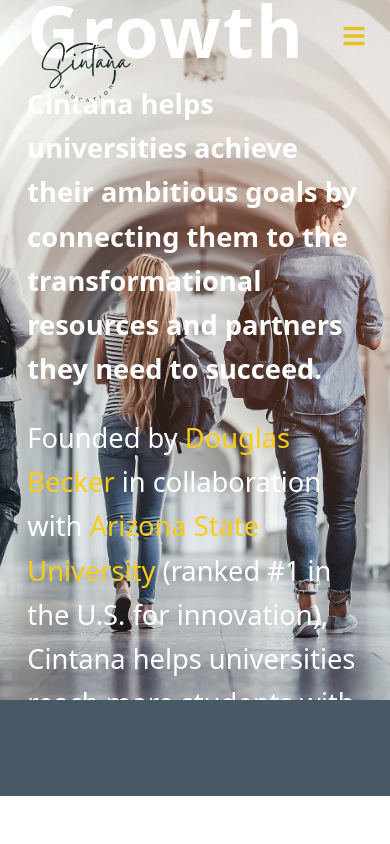
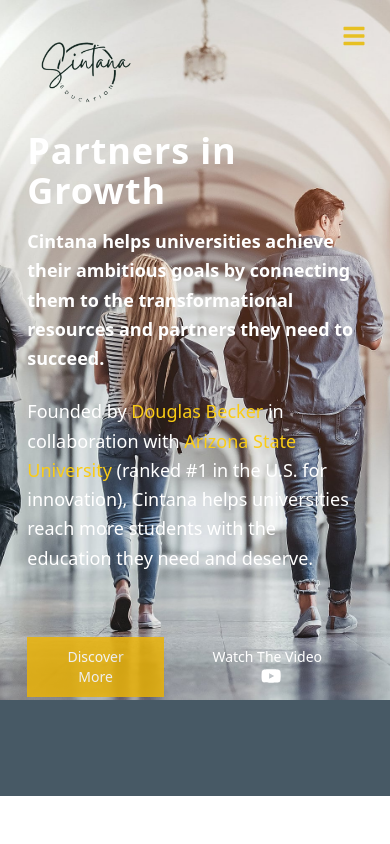
Before and after one commit to ansharma-as/Sintana, a React (Vite) app in the folder frontend/: page / in a window 390 px wide. Shown: the top 844 px of the page. Built offline with nearby package versions, Linux system fonts and the light colour scheme.

Commit message:
added responsiveness for mobile

```diff
--- a/frontend/package.json
+++ b/frontend/package.json
@@ -13,6 +13,8 @@
   "dependencies": {
     "@emotion/react": "^11.13.3",
     "@emotion/styled": "^11.13.0",
+    "@fortawesome/free-brands-svg-icons": "^6.6.0",
+    "@fortawesome/react-fontawesome": "^0.2.2",
     "@mui/icons-material": "^6.1.2",
     "@mui/material": "^6.1.2",
     "@react-google-maps/api": "^2.19.3",
--- a/frontend/src/components/Footer.jsx
+++ b/frontend/src/components/Footer.jsx
@@ -4,7 +4,7 @@
   return (
     <div>
       <footer className="bg-customGrey text-white py-8">
-        <div className="container mx-auto px-4 grid gap-8 lg:grid-cols-2 sm:grid-cols-1">
+        <div className="container mx-0 px-4 grid gap-8 lg:grid-cols-2 sm:grid-cols-1">
 
           {/* Right Section (Links) - Normally below Left Section, but appears above on small screens */}
           <div className="flex justify-between">
--- a/frontend/src/components/HelpingUniversitiesImproveandGrow.jsx
+++ b/frontend/src/components/HelpingUniversitiesImproveandGrow.jsx
@@ -9,7 +9,7 @@
 
 const UniversityImprovement = () => {
   return (
-    <div className="text-center h-[835px] w-full py-12">
+    <div className="text-center h-auto w-full py-12">
       <div className="text-customGrey text-5xl font-bold mb-4 mt-4">
         <AccountBalanceIcon  sx={{ fontSize: 100 }} className="text-customGrey text-3xl mb-4"/>
         <br />
--- a/frontend/src/components/HomeComponent2.jsx
+++ b/frontend/src/components/HomeComponent2.jsx
@@ -45,7 +45,7 @@
   ];
 
   const [currentPage, setCurrentPage] = useState(0);
-  const cardsPerPage = 3;
+  const cardsPerPage = window.innerWidth <= 760 ? 1 : 3; // Set cardsPerPage based on viewport width
 
   const handleNext = () => {
     if (currentPage < Math.ceil(articles.length / cardsPerPage) - 1) {
@@ -63,11 +63,12 @@
   const currentArticles = articles.slice(startIndex, startIndex + cardsPerPage);
 
   return (
-    <div className="bg-gray-300 py-12 h-fit">
-      <div className="container mx-auto">
-        <div className="flex flex-col lg:flex-row justify-between space-y-8 lg:space-y-0 lg:space-x-6">
+    <div className="bg-gray-300 py-12 h-auto">
+      <div className="container max-w-fit mx-auto  ">
+      {/* Cards */}
+        <div className="flex flex-col lg:flex-row justify-between space-y-8 lg:space-y-0 lg:space-x-8">
           {currentArticles.map((article, index) => (
-            <div key={index} className="bg-white p-6 rounded-lg shadow-lg w-full lg:w-1/3">
+            <div key={index} className="bg-gray-300 p-6 rounded-lg  w-full lg:w-1/3">
               <h2 className="text-2xl font-bold text-gray-800 mb-4">
                 {article.title}
               </h2>
@@ -81,6 +82,7 @@
           ))}
         </div>
 
+        {/* Pagination Buttons */}
         <div className="flex justify-center space-x-4 mt-6">
           <button
             onClick={handlePrevious}
--- a/frontend/src/components/PartnerwithusToday.jsx
+++ b/frontend/src/components/PartnerwithusToday.jsx
@@ -1,11 +1,16 @@
 import React from "react";
+import { useNavigate } from 'react-router-dom'
 
 
 const Partnership = () => {
+    const navigate = useNavigate()
+
+
     return (
         <div className="bg-gray-200 py-16 px-10">
             <h2 className="text-3xl md:text-4xl font-bold text-gray-700 mb-4">Partner With Us Today</h2>
-            <button className="bg-customYellow text-gray-700 font-semibold py-2 px-6 rounded hover:bg-customYellow">
+            <button className="bg-customYellow text-gray-700 font-semibold py-2 px-6 rounded hover:bg-customYellow"
+                    onClick={() => navigate('/contact')}>
             Contact Us
             </button>
         </div>
--- a/frontend/src/components/VedioBackground.jsx
+++ b/frontend/src/components/VedioBackground.jsx
@@ -1,5 +1,9 @@
 import React, { useState, useEffect } from 'react';
 import Navbar from './Navbar';
+import { FontAwesomeIcon } from '@fortawesome/react-fontawesome';
+import { faYoutube } from '@fortawesome/free-brands-svg-icons';
+
+
 
 const VideoBackgroundSection = () => {
   const [showVideo, setShowVideo] = useState(true);
@@ -46,7 +50,7 @@
         </video>
       ) : (
         <img
-          src="/images/vedio-changer.jpeg" // Replace with the path to your image
+          src="/images/vedio-changer.jpeg"
           alt="Background Image"
           className="absolute top-0 left-0 w-full h-full object-cover"
         />
@@ -60,33 +64,34 @@
       {/* Main Overlay Div (for content) */}
       <div className="absolute top-0 left-0 right-0 bottom-0 w-[86%] mx-auto bg-white bg-opacity-0 flex flex-col justify-center">
         {/* Title */}
-        <h1 className="mt-32 text-7xl text-white font-bold tracking-wide mb-4">
+        <h1 className="mt-32 text-4xl md:text-5xl lg:text-7xl text-white font-bold tracking-wide mb-4">
           Partners in Growth
         </h1>
 
         {/* Subtitle */}
         <div>
-          <p className="text-[27.26px] font-bold text-white mb-6 w-full leading-relaxed">
+          <p className=" text-lg lg:text-[27.26px] font-bold text-white mb-6 w-full leading-relaxed">
             Cintana helps universities achieve their ambitious goals by connecting them to the transformational resources and partners they need to succeed.
           </p>
 
-          <span className="text-[27.26px] text-white mb-6 leading-relaxed w-full">
+          <span className="text-lg lg:text-[27.26px] text-white mb-6 leading-relaxed w-full">
             Founded by <span className="text-yellow-400">Douglas Becker</span> in collaboration with <span className="text-yellow-400">Arizona State University</span> (ranked #1 in the U.S. for innovation), Cintana helps universities reach more students with the education they need and deserve.
           </span>
         </div>
 
         {/* Buttons */}
-        <div className="flex space-x-4 mt-16">
+        <div className="flex space-x-2 lg:space-x-4 mt-16">
           <a href="/cintana-alliance">
-            <button className="text-bold opacity-85 text-lg bg-yellow-600 text-white px-12 py-2.5 transition duration-300">
+            <button className="text-bold opacity-85 text-sm lg:text-lg bg-yellow-500 text-white px-8 lg:px-12 py-2.5 transition duration-300">
               Discover More
             </button>
           </a>
           <button
             onClick={handleWatchVideoClick}
-            className="text-lg text-white px-9 py-2 transition duration-300"
+            className="text-sm lg:text-lg text-white px-9 py-2 transition duration-300"
           >
             Watch The Video
+            <FontAwesomeIcon icon={faYoutube} className="ml-2 text-lg" />
           </button>
         </div>
       </div>
@@ -94,7 +99,7 @@
       {/* YouTube Video Overlay */}
       {showYouTubeVideo && (
         <div className="absolute top-0 left-0 w-full h-full bg-black bg-opacity-75 flex justify-center items-center z-50">
-          <div className="relative w-[100%] lg:w-[80%]">
+          <div className="relative w-[90%] h-[70%] lg:h-[100%] lg:w-[80%]">
             <iframe
               width="100%"
               height="700"
--- a/frontend/src/pages/Home.jsx
+++ b/frontend/src/pages/Home.jsx
@@ -24,12 +24,14 @@
           <UniversityImprovement />
         </div>
 
+      <div>
         <div>
           <HomeCardsSection />
         </div>
         <div>
           <HomeComponent2 />
         </div>
+      </div>
 
 
       <div>
```
Also changed, not shown: 2 other files (tests, documents, lock files or other folders).
